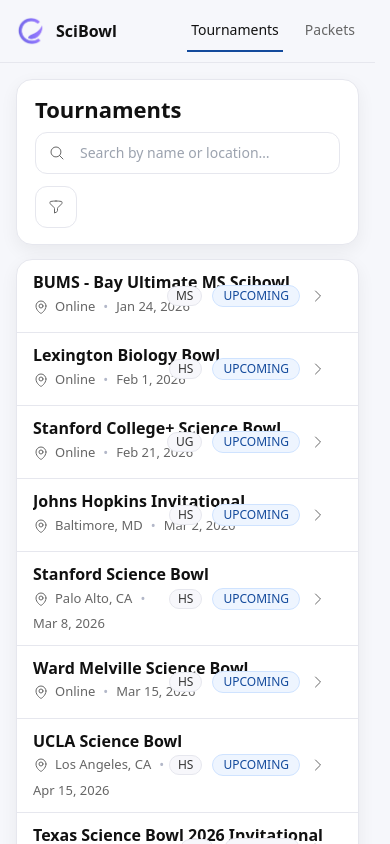
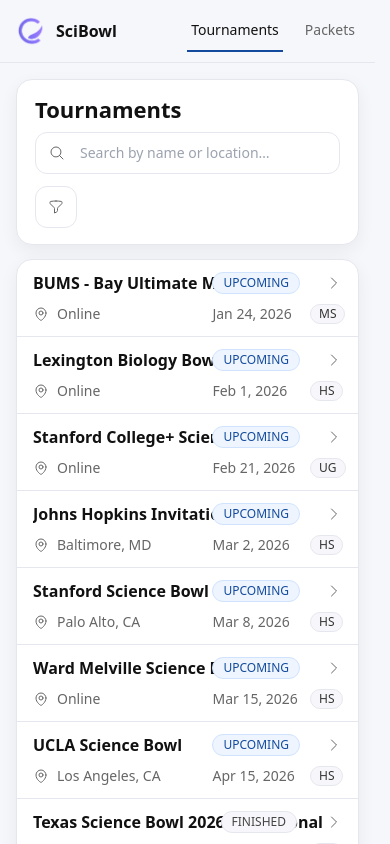
Before and after one commit to xpoes123/scibowl-org, a React (Vite) app in the folder apps/website/frontend/: page /tournaments in a window 390 px wide. Shown: the top 844 px of the page. Built offline with nearby package versions, Linux system fonts and the light colour scheme.

Commit message:
New wrapper

```diff
--- a/apps/website/frontend/src/index.css
+++ b/apps/website/frontend/src/index.css
@@ -759,6 +759,63 @@
   color: #b2b7c8;
 }
 
+.sbTournamentRowMeta {
+  display: contents;
+}
+
+.sbTournamentRowMetaSep {
+  display: none;
+  color: #b2b7c8;
+}
+
+@media (max-width: 960px) {
+  .sbTournamentRowContentStatus {
+    grid-template-columns: minmax(0, 1fr) max-content 32px;
+    grid-template-rows: auto auto;
+    row-gap: 6px;
+  }
+
+  .sbTournamentRowContentStatus .sbRowMain {
+    grid-column: 1;
+    grid-row: 1;
+  }
+
+  .sbTournamentRowContentStatus .sbTournamentRowMeta {
+    display: flex;
+    grid-column: 1 / 3;
+    grid-row: 2;
+    align-items: center;
+    gap: 8px;
+    flex-wrap: wrap;
+    min-width: 0;
+  }
+
+  .sbTournamentRowContentStatus .sbTournamentRowMetaSep {
+    display: inline-flex;
+  }
+
+  .sbTournamentRowContentStatus .sbTournamentRowMeta .sbRowLocation,
+  .sbTournamentRowContentStatus .sbTournamentRowMeta .sbRowDate {
+    font-size: 13px;
+  }
+
+  .sbTournamentRowContentStatus .sbTournamentRowMeta .sbRowDate {
+    display: inline-flex;
+    align-items: center;
+  }
+
+  .sbTournamentRowContentStatus .sbRowStatus {
+    grid-column: 2;
+    grid-row: 1;
+  }
+
+  .sbTournamentRowContentStatus .sbRowRight {
+    grid-column: 3;
+    grid-row: 1;
+    justify-self: end;
+  }
+}
+
 @media (max-width: 720px) {
   .sbTopNavInner {
     padding: 10px 16px;
@@ -774,7 +831,8 @@
   }
 
   .sbTournamentRowContentStatus {
-    grid-template-columns: minmax(0, 1fr) auto auto 32px;
+    grid-template-columns: minmax(0, 1fr) max-content 32px;
+    grid-template-rows: auto auto;
   }
 
   .sbPacketRowContent {
@@ -782,12 +840,12 @@
     gap: 10px;
   }
 
-  .sbRowLocation,
-  .sbRowDate {
+  .sbTeamRow .sbRowLocation,
+  .sbTeamRow .sbRowDate {
     display: none;
   }
 
-  .sbRowMetaMobile {
+  .sbTeamRow .sbRowMetaMobile {
     display: inline-flex;
   }
 }
```
